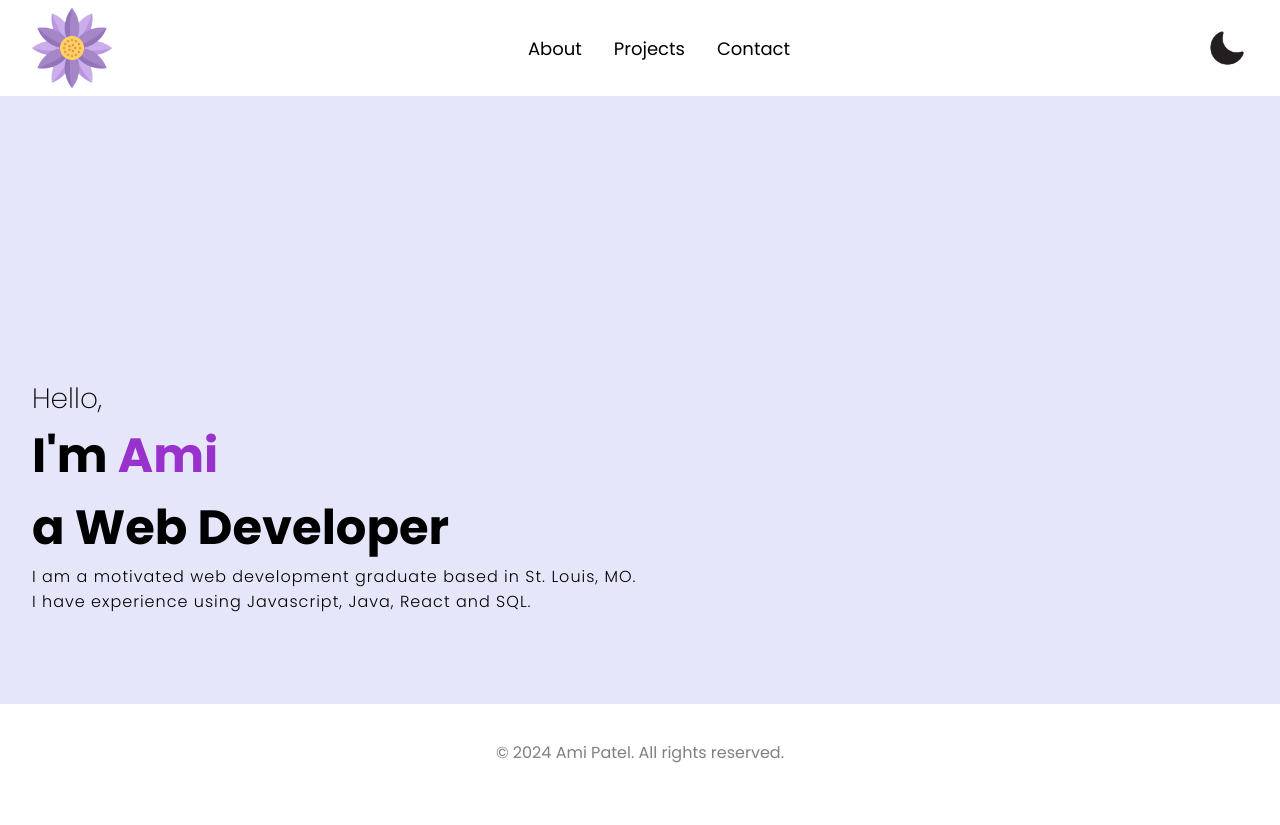
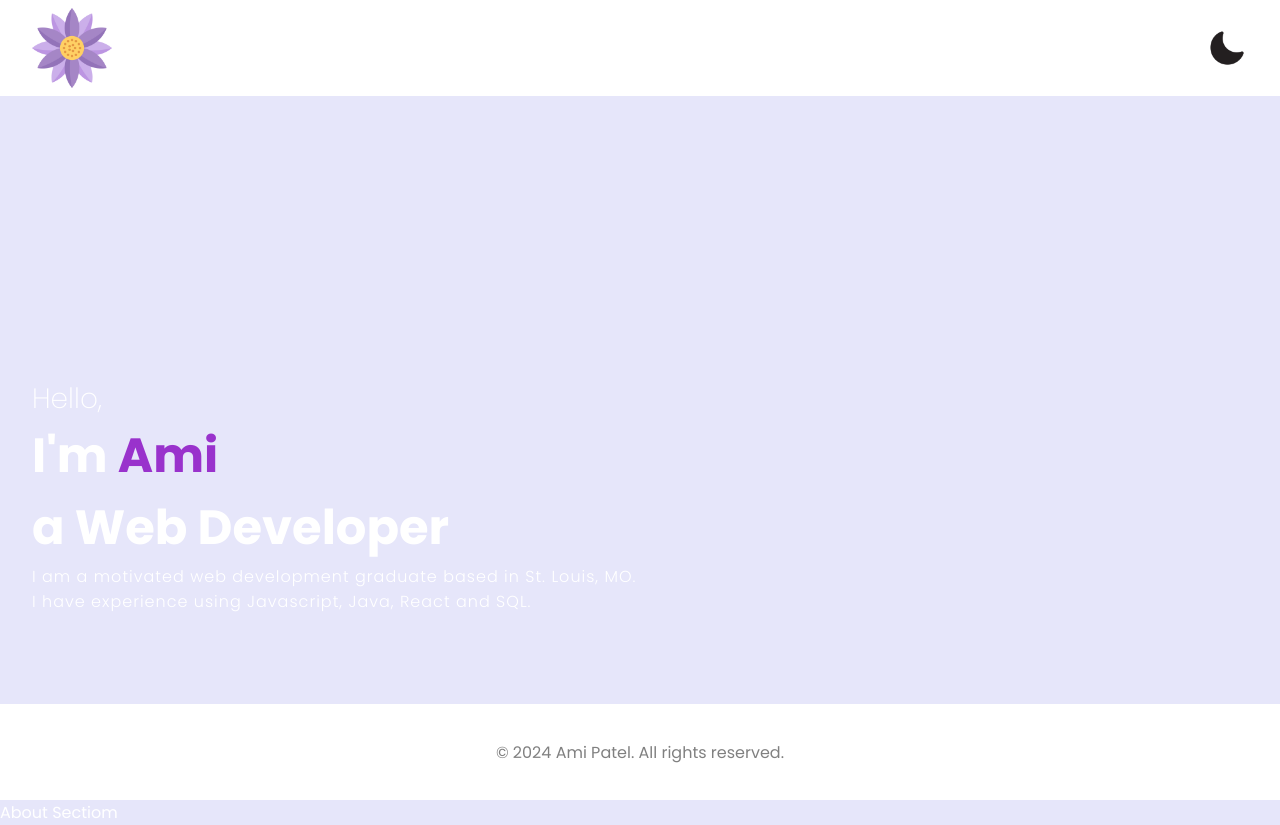
Before and after one commit to amesp73/portfolio, a React (Create React App) app: page / in a window 1280 px wide. Before the commit the page ends 800 px from the top, so only its background shows below. Built offline with nearby package versions, Linux system fonts and the light colour scheme.

Commit message:
fixed dark mode for About section to accurately change colors. Added beginning of Skills section.

```diff
--- a/public/index.html
+++ b/public/index.html
@@ -27,6 +27,7 @@
     <title>React App</title>
     <link rel="preconnect" href="https://fonts.googleapis.com">
     <link rel="preconnect" href="https://fonts.gstatic.com" crossorigin>
+    <link rel="stylesheet" href="./styles.css">
     <link href="https://fonts.googleapis.com/css2?family=Poppins:ital,wght@0,100;0,200;0,300;0,400;0,500;0,600;0,700;0,800;0,900;1,100;1,200;1,300;1,400;1,500;1,600;1,700;1,800;1,900&display=swap" rel="stylesheet">
   </head>
   <body>
--- /dev/null
+++ b/public/styles.css
@@ -0,0 +1,14 @@
+*{
+    margin: 0;
+    padding: 0;
+    box-sizing: border-box;
+    text-decoration: none;
+    background: transparent;
+}
+
+body{
+    background: rgb(30, 30, 30);
+    color: white;
+    overflow: hidden;
+    overflow-y: scroll;
+}
--- a/src/App.js
+++ b/src/App.js
@@ -1,8 +1,8 @@
 import './App.css';
-import {BrowserRouter as Router, Route, Routes} from 'react-router-dom';
 import Footer from './Components/Footer/Footer.js';
 import Navbar from './Components/Navbar/Navbar.js';
 import About from './Components/About/About.js';
+import Skills from './Components/Skills/Skills.js';
 import { useEffect, useState } from 'react';
 
 
@@ -23,6 +23,7 @@ function App() {
     <div className={`App ${theme}`}>
       <Navbar theme={theme} setTheme={setTheme}/>
       <About />
+      <Skills />
       <Footer />
     </div>
   );
--- a/src/Components/About/About.css
+++ b/src/Components/About/About.css
@@ -3,6 +3,12 @@
     width: 100vw;
     margin: 0 auto;
     overflow: hidden;
+    transition: 0.5s;
+}
+
+.dark .about{
+    background: #222;
+    color: #fff;
 }
 
 .aboutContent{
--- a/src/Components/Navbar/Navbar.js
+++ b/src/Components/Navbar/Navbar.js
@@ -18,6 +18,7 @@ function Navbar({theme, setTheme}) {
             <img src={Logo} alt='' className='logo'/>
             <div className='headerMenu'>
                 <Link className='headerItem'>About</Link>
+                <Link className='headerItem'>Skills</Link>
                 <Link className='headerItem'>Projects</Link>
                 <Link className='headerItem'>Contact</Link>
             </div>
--- /dev/null
+++ b/src/Components/Skills/Skills.js
@@ -0,0 +1,12 @@
+import React from 'react';
+import './Skills.css';
+
+function Skills() {
+  return (
+    <section className='skills'>
+        About Sectiom
+    </section>
+  )
+}
+
+export default Skills
```
Also changed, not shown: src/Components/Skills/Skills.css (added).
